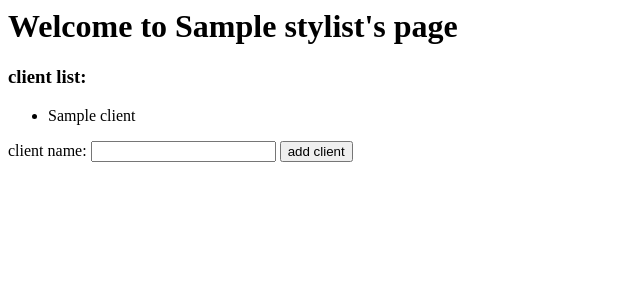
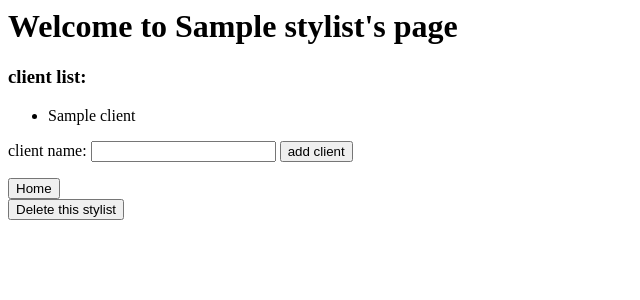
Before and after one commit to rloos289/php_hairsalon, a PHP site: template views/stylist.html.twig in a window 1280 px wide. Shown: the top 300 px of the page, without its empty margins (0-640 px from the left). Run offline with PHP 8.4, Linux system fonts and the light colour scheme; the template is opened without the code that fills it: most values are stand-ins (such as "Sample title", 1, 10 or a date in 2020); some libraries are stand-ins or nearby versions.

Commit message:
add button to delete a stylist

```diff
--- a/views/stylist.html.twig
+++ b/views/stylist.html.twig
@@ -19,5 +19,10 @@
         <input type="text" name="add_client" value="">
         <button type="submit" name="button">add client</button>
      </form>
+     <a href="/"><button type="button" name="button">Home</button></a>
+     <form action="/stylist/{{ stylist.getId }}" method="post">
+       <input type="hidden" name="_method" value="delete">
+      <button type="submit" name="button">Delete this stylist</button>
+     </form>
   </body>
 </html>
```
Also changed, not shown: app/app.php (+13 -2 lines).
